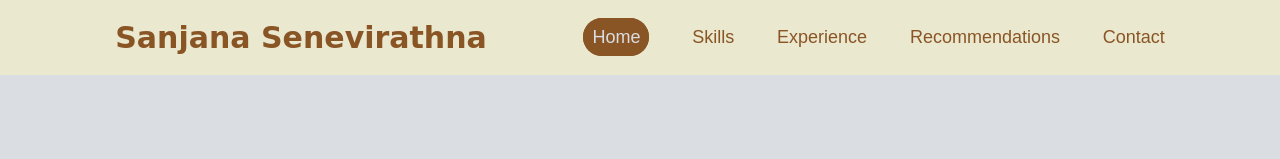
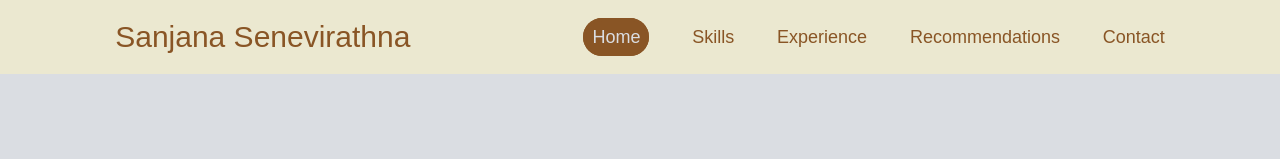
Before and after one commit to Sanjana0823/sanjana-senevirathna, a website: page index.html in a window 1280 px wide. Shown: the top 159 px of the page. Drawn offline with nearby package versions, Linux system fonts and the light colour scheme.

Commit message:
Edit logo font

```diff
--- a/style.css
+++ b/style.css
@@ -37,9 +37,9 @@ header{
 
 .logo{
     font-size: 3rem;
-    font-family: 'Lucida Handwriting', Cursive;
+    /* font-family: 'Lucida Handwriting', Cursive;     */
     color: #895525;
-    font-weight: 800;
+    font-weight: 500;
     cursor: pointer;
     transition: 0.5s ease;
 }
```
